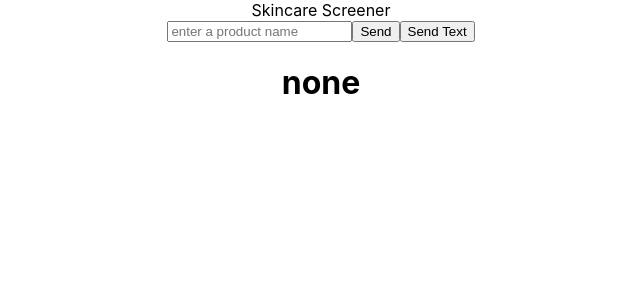
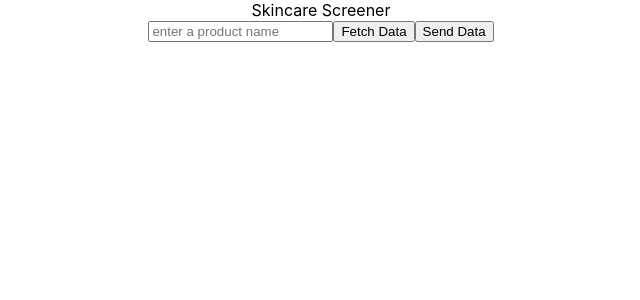
Before and after one commit to AnshaalHussain/skincare-screener, a React (Create React App) app: page / in a window 1280 px wide. Shown: the top 300 px of the page, without its empty margins (319-959 px from the left). Built offline with nearby package versions, Linux system fonts and the light colour scheme.

Commit message:
implement data fetching on frontend

```diff
--- a/src/components/Input.jsx
+++ b/src/components/Input.jsx
@@ -6,16 +6,22 @@ const Input = () => {
   const [inputText, setInputText] = useState("");
   const [responseData, setResponseData] = useState("");
 
+  useEffect(() => {
+    console.log("responseData", responseData);
+  }, [responseData]);
+
   const onChange = (e) => {
     setInputText(e.target.value);
   };
 
+  // GET
   const onSubmit = (e) => {
     e.preventDefault();
 
     queries
       .getHomePage()
       .then((res) => {
+        console.log("res GET", res);
         setResponseData(res.data);
       })
       .catch((err) => {
@@ -23,16 +29,15 @@ const Input = () => {
       });
   };
 
+  // POST
   const onSendText = (e) => {
     e.preventDefault();
-
     queries
       .postHomeRoute(inputText)
       .then((res) => {
-        console.log("post res", res.data);
+        console.log("res POST", res);
         setResponseData(res.data);
         setInputText("");
-        console.log("responseData", responseData);
       })
       .catch((err) => {
         console.log("err", err);
@@ -46,9 +51,9 @@ const Input = () => {
         value={inputText}
         placeholder={"enter a product name"}
       />
-      <button onClick={(e) => onSubmit(e)}>Send</button>
-      <button onClick={(e) => onSendText(e)}>Send Text</button>
-      <h1>{responseData || "none"}</h1>
+      <button onClick={(e) => onSubmit(e)}>Fetch Data</button>
+      <button onClick={(e) => onSendText(e)}>Send Data</button>
+      <div> {responseData ? <p>Response for: {responseData} </p> : null}</div>
     </div>
   );
 };
```
